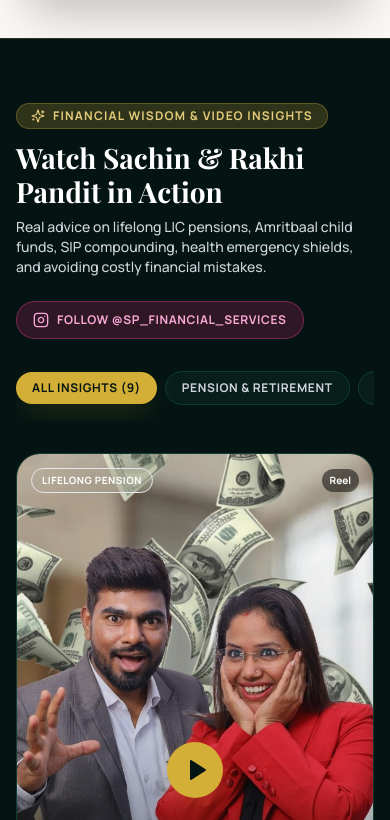
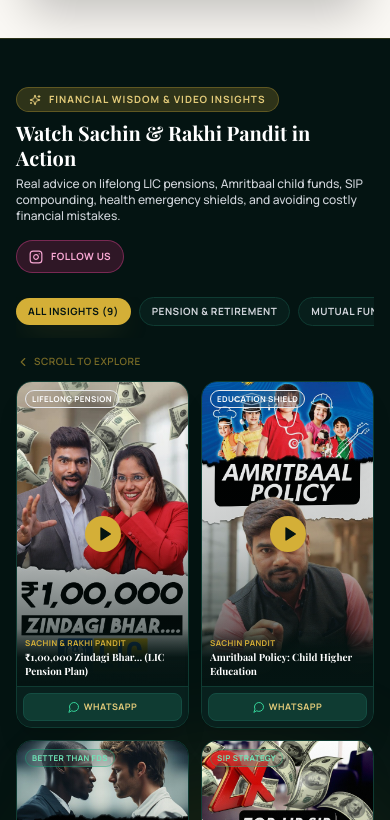
Before and after one commit to dakshch-07/SP-financial-services, a Next.js app: page / in a window 390 px wide. Shown: the part 4044-4864 px from the top of the page. Built offline with nearby package versions, Linux system fonts and the light colour scheme; a web font is replaced by a local one.

Commit message:
Reels Showcase: 2-col mobile grid, compact sizing, blinking scroll hint animation

```diff
--- a/components/ReelsShowcase.tsx
+++ b/components/ReelsShowcase.tsx
@@ -8,7 +8,7 @@
   Sparkles,
   MessageCircle,
   Instagram,
-  Filter,
+  ChevronLeft,
 } from "lucide-react";
 import { FINANCIAL_REELS_DATA, BUSINESS_INFO } from "@/lib/data";
 import { VideoModal } from "./VideoModal";
@@ -32,22 +32,22 @@
       : FINANCIAL_REELS_DATA.filter((r) => r.category === activeCategory);
 
   return (
-    <section className="bg-forest-950 text-white py-16 sm:py-20 relative overflow-hidden border-y border-gold-400/20">
+    <section className="bg-forest-950 text-white py-12 sm:py-20 relative overflow-hidden border-y border-gold-400/20">
       {/* Background Glows */}
       <div className="absolute top-1/3 left-10 w-96 h-96 bg-gold-400/10 rounded-full blur-3xl pointer-events-none" />
       <div className="absolute bottom-10 right-10 w-96 h-96 bg-forest-600/15 rounded-full blur-3xl pointer-events-none" />
 
       <div className="max-w-7xl mx-auto px-4 sm:px-6 lg:px-8 relative z-10">
         {/* Section Header */}
-        <div className="flex flex-col md:flex-row md:items-end justify-between gap-6 mb-8">
+        <div className="flex flex-col md:flex-row md:items-end justify-between gap-4 sm:gap-6 mb-6 sm:mb-8">
           <div>
-            <div className="inline-flex items-center gap-2 px-3.5 py-1 rounded-full bg-gold-400/20 text-gold-300 text-xs font-bold uppercase tracking-widest border border-gold-400/30 mb-3">
-              <Sparkles className="w-3.5 h-3.5" /> Financial Wisdom &amp; Video Insights
+            <div className="inline-flex items-center gap-2 px-3 py-1 rounded-full bg-gold-400/20 text-gold-300 text-[10px] sm:text-xs font-bold uppercase tracking-widest border border-gold-400/30 mb-2 sm:mb-3">
+              <Sparkles className="w-3 h-3 sm:w-3.5 sm:h-3.5" /> Financial Wisdom &amp; Video Insights
             </div>
-            <h2 className="font-serif fluid-h2 font-bold text-white">
+            <h2 className="font-serif text-xl sm:fluid-h2 font-bold text-white leading-tight">
               Watch Sachin &amp; Rakhi Pandit in Action
             </h2>
-            <p className="text-sm sm:text-base text-gray-300 max-w-2xl mt-2 font-medium">
+            <p className="text-xs sm:text-base text-gray-300 max-w-2xl mt-1.5 sm:mt-2 font-medium">
               Real advice on lifelong LIC pensions, Amritbaal child funds, SIP compounding, health
               emergency shields, and avoiding costly financial mistakes.
             </p>
@@ -58,23 +58,24 @@
               href={BUSINESS_INFO.contact.instagram}
               target="_blank"
               rel="noopener noreferrer"
-              className="inline-flex items-center gap-2 px-4 py-2.5 rounded-full bg-pink-600/20 border border-pink-500/40 text-pink-300 hover:bg-pink-600/30 text-xs font-bold uppercase tracking-wider transition-all"
+              className="inline-flex items-center gap-2 px-3 sm:px-4 py-2 sm:py-2.5 rounded-full bg-pink-600/20 border border-pink-500/40 text-pink-300 hover:bg-pink-600/30 text-[10px] sm:text-xs font-bold uppercase tracking-wider transition-all"
             >
-              <Instagram className="w-4 h-4" />
-              <span>Follow @sp_financial_services</span>
+              <Instagram className="w-3.5 h-3.5" />
+              <span className="hidden sm:inline">Follow @sp_financial_services</span>
+              <span className="sm:hidden">Follow Us</span>
             </a>
           </div>
         </div>
 
-        {/* Category Filter Pills */}
-        <div className="flex items-center gap-2 overflow-x-auto pb-4 mb-8 scrollbar-none">
+        {/* Category Filter Pills — scrollable on mobile */}
+        <div className="flex items-center gap-2 overflow-x-auto pb-3 mb-4 sm:mb-8 scrollbar-none">
           {CATEGORIES.map((cat) => {
             const isActive = activeCategory === cat.id;
             return (
               <button
                 key={cat.id}
                 onClick={() => setActiveCategory(cat.id)}
-                className={`relative px-4 py-2 rounded-full text-xs font-bold uppercase tracking-wider whitespace-nowrap transition-all duration-200 ${
+                className={`relative px-3 sm:px-4 py-1.5 sm:py-2 rounded-full text-[10px] sm:text-xs font-bold uppercase tracking-wider whitespace-nowrap transition-all duration-200 ${
                   isActive
                     ? "bg-gold-400 text-forest-950 shadow-gold"
                     : "bg-forest-900/90 text-gray-300 hover:text-white border border-forest-800 hover:border-gold-400/40"
@@ -86,10 +87,22 @@
           })}
         </div>
 
-        {/* Reels Responsive Grid */}
+        {/* Mobile scroll hint — blinks 3 times on load */}
+        <div className="flex sm:hidden items-center gap-1 mb-3 text-gold-400/70">
+          <motion.div
+            animate={{ x: [0, -6, 0], opacity: [0.8, 0.3, 0.8] }}
+            transition={{ duration: 1, repeat: 3, ease: "easeInOut" }}
+            className="flex items-center gap-1"
+          >
+            <ChevronLeft className="w-3.5 h-3.5" />
+            <span className="text-[10px] font-semibold tracking-wider uppercase">Scroll to explore</span>
+          </motion.div>
+        </div>
+
+        {/* Reels Grid — 2 cols on mobile, up to 5 on xl */}
         <motion.div
           layout
-          className="grid grid-cols-1 sm:grid-cols-2 md:grid-cols-3 lg:grid-cols-4 xl:grid-cols-5 gap-5 sm:gap-6"
+          className="grid grid-cols-2 md:grid-cols-3 lg:grid-cols-4 xl:grid-cols-5 gap-3 sm:gap-6"
         >
           <AnimatePresence>
             {filteredReels.map((reel) => (
@@ -100,8 +113,8 @@
                 animate={{ opacity: 1, scale: 1 }}
                 exit={{ opacity: 0, scale: 0.92 }}
                 transition={{ duration: 0.3 }}
-                whileHover={{ y: -6 }}
-                className="group relative rounded-3xl overflow-hidden bg-forest-900 border border-forest-800 hover:border-gold-400/60 shadow-xl flex flex-col justify-between transition-all duration-300"
+                whileHover={{ y: -4 }}
+                className="group relative rounded-2xl sm:rounded-3xl overflow-hidden bg-forest-900 border border-forest-800 hover:border-gold-400/60 shadow-xl flex flex-col justify-between transition-all duration-300"
               >
                 {/* 9:16 Video Poster */}
                 <div className="relative aspect-[9/16] w-full overflow-hidden bg-forest-950">
@@ -110,25 +123,25 @@
                     alt={reel.title}
                     fill
                     className="object-cover object-center group-hover:scale-105 transition-transform duration-500"
-                    sizes="(max-width: 640px) 100vw, (max-width: 1024px) 33vw, 20vw"
+                    sizes="(max-width: 640px) 50vw, (max-width: 1024px) 33vw, 20vw"
                   />
 
                   {/* Gradient Shading */}
                   <div className="absolute inset-0 bg-gradient-to-t from-forest-950 via-forest-950/20 to-transparent opacity-80 group-hover:opacity-90 transition-opacity" />
 
                   {/* Top Badge */}
-                  <div className="absolute top-3.5 left-3.5 right-3.5 flex items-center justify-between pointer-events-none">
+                  <div className="absolute top-2 sm:top-3.5 left-2 sm:left-3.5 right-2 sm:right-3.5 flex items-center justify-between pointer-events-none">
                     <span
-                      className={`text-[10px] font-bold uppercase tracking-wider px-2.5 py-1 rounded-full backdrop-blur-md border ${reel.tagColor}`}
+                      className={`text-[8px] sm:text-[10px] font-bold uppercase tracking-wider px-1.5 sm:px-2.5 py-0.5 sm:py-1 rounded-full backdrop-blur-md border ${reel.tagColor}`}
                     >
                       {reel.badge}
                     </span>
-                    <span className="p-1 px-2 rounded-full bg-black/50 text-white text-[10px] font-bold">
+                    <span className="hidden sm:block p-1 px-2 rounded-full bg-black/50 text-white text-[10px] font-bold">
                       Reel
                     </span>
                   </div>
 
-                  {/* Center Play Button on Hover */}
+                  {/* Center Play Button */}
                   <div
                     onClick={() =>
                       setSelectedVideo({
@@ -138,37 +151,38 @@
                     }
                     className="absolute inset-0 flex items-center justify-center cursor-pointer"
                   >
-                    <div className="w-14 h-14 rounded-full bg-gold-400 text-forest-950 flex items-center justify-center shadow-gold group-hover:scale-115 transition-transform duration-300">
-                      <Play className="w-6 h-6 fill-forest-950 translate-x-0.5" />
+                    <div className="w-9 h-9 sm:w-14 sm:h-14 rounded-full bg-gold-400 text-forest-950 flex items-center justify-center shadow-gold group-hover:scale-110 transition-transform duration-300">
+                      <Play className="w-4 h-4 sm:w-6 sm:h-6 fill-forest-950 translate-x-0.5" />
                     </div>
                   </div>
 
                   {/* Bottom Content Overlay */}
-                  <div className="absolute bottom-0 left-0 right-0 p-4 bg-gradient-to-t from-forest-950 via-forest-950/95 to-transparent">
-                    <span className="text-[10px] uppercase tracking-wider font-bold text-gold-400 block mb-0.5">
+                  <div className="absolute bottom-0 left-0 right-0 p-2 sm:p-4 bg-gradient-to-t from-forest-950 via-forest-950/95 to-transparent">
+                    <span className="text-[8px] sm:text-[10px] uppercase tracking-wider font-bold text-gold-400 block mb-0.5">
                       {reel.speakers}
                     </span>
-                    <h3 className="font-serif font-bold text-sm sm:text-base text-white line-clamp-2 leading-snug">
+                    <h3 className="font-serif font-bold text-[10px] sm:text-base text-white line-clamp-2 leading-snug">
                       {reel.title}
                     </h3>
-                    <p className="text-[11px] text-gray-300 line-clamp-2 mt-1 leading-relaxed">
+                    <p className="hidden sm:block text-[11px] text-gray-300 line-clamp-2 mt-1 leading-relaxed">
                       {reel.description}
                     </p>
                   </div>
                 </div>
 
                 {/* Bottom WhatsApp CTA */}
-                <div className="p-3 bg-forest-900 border-t border-forest-800">
+                <div className="p-1.5 sm:p-3 bg-forest-900 border-t border-forest-800">
                   <a
                     href={`https://wa.me/919870577706?text=${encodeURIComponent(
                       `Hello Sachin Pandit, I watched your video on "${reel.title}". I would like to get more guidance on this.`
                     )}`}
                     target="_blank"
                     rel="noopener noreferrer"
-                    className="w-full py-2 px-3 rounded-xl bg-forest-800 hover:bg-forest-700 text-gold-300 hover:text-white text-[11px] font-bold uppercase tracking-wider transition-colors flex items-center justify-center gap-1.5 border border-forest-700 hover:border-gold-400/40"
+                    className="w-full py-1.5 sm:py-2 px-2 sm:px-3 rounded-lg sm:rounded-xl bg-forest-800 hover:bg-forest-700 text-gold-300 hover:text-white text-[9px] sm:text-[11px] font-bold uppercase tracking-wider transition-colors flex items-center justify-center gap-1 sm:gap-1.5 border border-forest-700 hover:border-gold-400/40"
                   >
-                    <MessageCircle className="w-3.5 h-3.5 text-emerald-400" />
-                    <span>Ask on WhatsApp</span>
+                    <MessageCircle className="w-3 h-3 sm:w-3.5 sm:h-3.5 text-emerald-400" />
+                    <span className="hidden sm:inline">Ask on WhatsApp</span>
+                    <span className="sm:hidden">WhatsApp</span>
                   </a>
                 </div>
               </motion.div>
```
